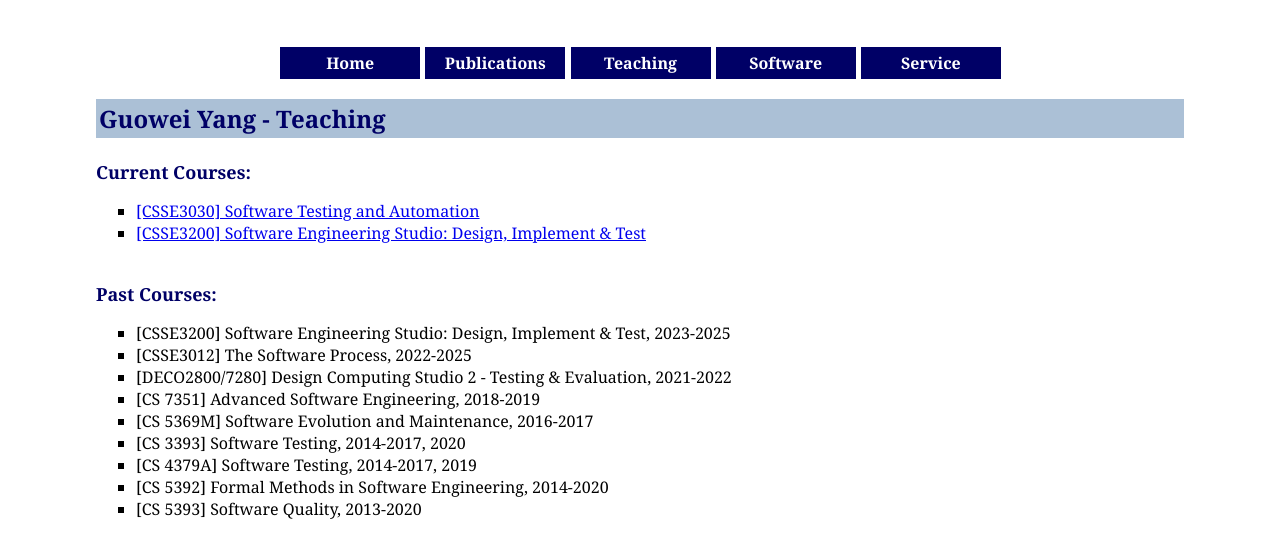
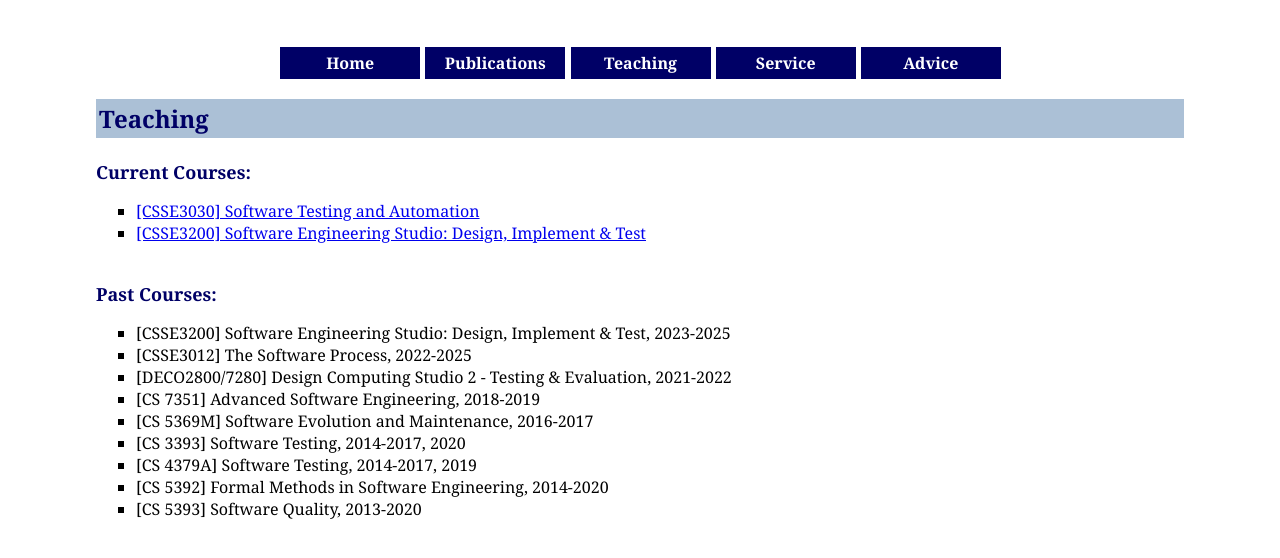
Before and after one commit to guoweiyang/guoweiyang.github.io, a plain HTML site: page teaching.html in a window 1280 px wide. Drawn offline with Linux system fonts and the light colour scheme.

Commit message:
teaching

```diff
--- a/teaching.html
+++ b/teaching.html
@@ -23,18 +23,16 @@
             </li>
             <li><a href="https://guoweiyang.github.io/teaching.html">Teaching</a>
             </li>
-            <li><a href="https://guoweiyang.github.io/software.html">Software</a>
-            </li>
             <li><a href="https://guoweiyang.github.io/service.html">Service</a>
             </li>
+            <li><a href="https://guoweiyang.github.io/advice.html">Advice</a>
+            </li>
         </ul>
-
-
 
         <!-- <blockquote>&nbsp;</blockquote> -->
         <table width="100%" border="0" cellpadding="1" bgcolor="#abc0d6">
             <tr>
-                <td><b><font color="#000066" size="5">Guowei Yang - Teaching</font></b>
+                <td><b><font color="#000066" size="5">Teaching</font></b>
                     </font>
                 </td>
             </tr>
```
